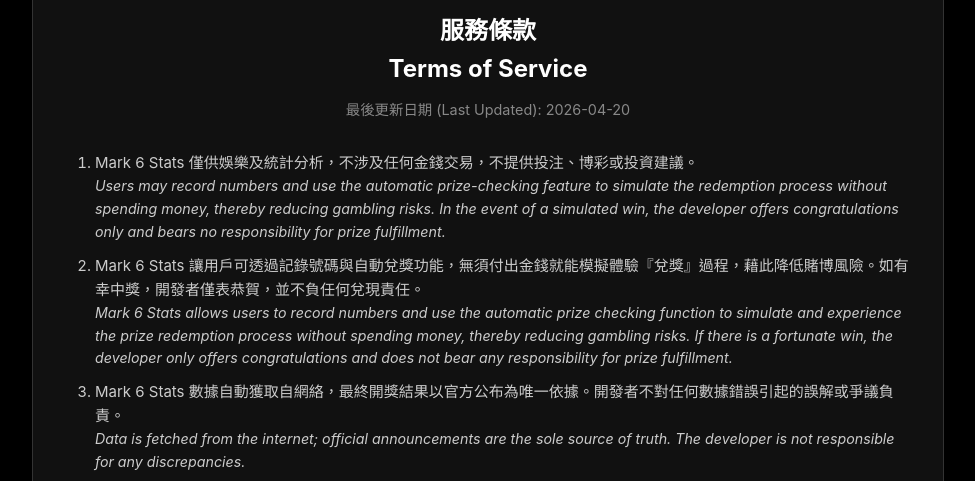
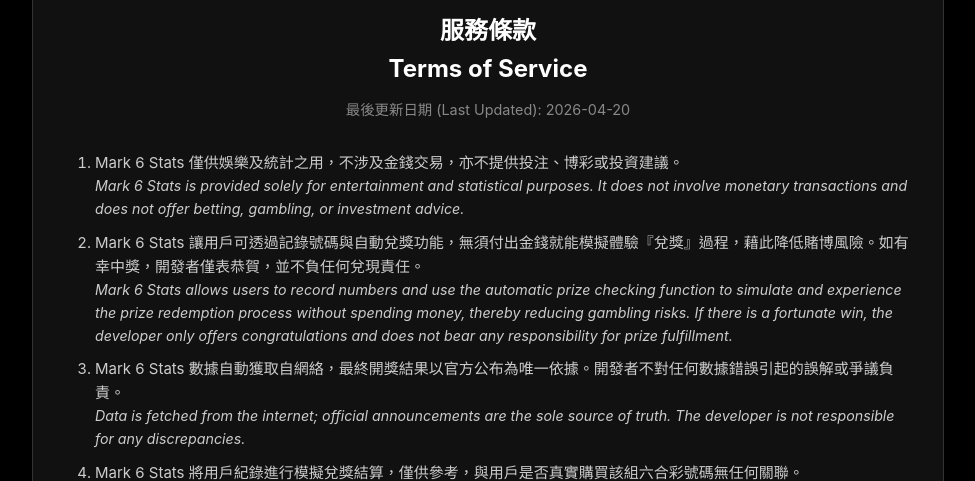
Before and after one commit to Zooooi/MarkSixDownloads, a plain HTML site: page docs/terms-of-service.html in a window 1280 px wide. Shown: the part 319-800 px from the top of the page, without its empty margins (152-1127 px from the left). Drawn offline with nearby package versions, Linux system fonts and the light colour scheme.

Commit message:
from jServer 2026-05-18

```diff
--- a/docs/terms-of-service.html
+++ b/docs/terms-of-service.html
@@ -33,8 +33,8 @@
 
         <div class="text-left">
             <ol>
-              <li>Mark 6 Stats 僅供娛樂及統計分析，不涉及任何金錢交易，不提供投注、博彩或投資建議。
-                  <div class="lang-en">Users may record numbers and use the automatic prize-checking feature to simulate the redemption process without spending money, thereby reducing gambling risks. In the event of a simulated win, the developer offers congratulations only and bears no responsibility for prize fulfillment.</div>
+              <li>Mark 6 Stats 僅供娛樂及統計之用，不涉及金錢交易，亦不提供投注、博彩或投資建議。
+                  <div class="lang-en">Mark 6 Stats is provided solely for entertainment and statistical purposes. It does not involve monetary transactions and does not offer betting, gambling, or investment advice.</div>
               </li>
 
               <li>Mark 6 Stats 讓用戶可透過記錄號碼與自動兌獎功能，無須付出金錢就能模擬體驗『兌獎』過程，藉此降低賭博風險。如有幸中獎，開發者僅表恭賀，並不負任何兌現責任。
```
